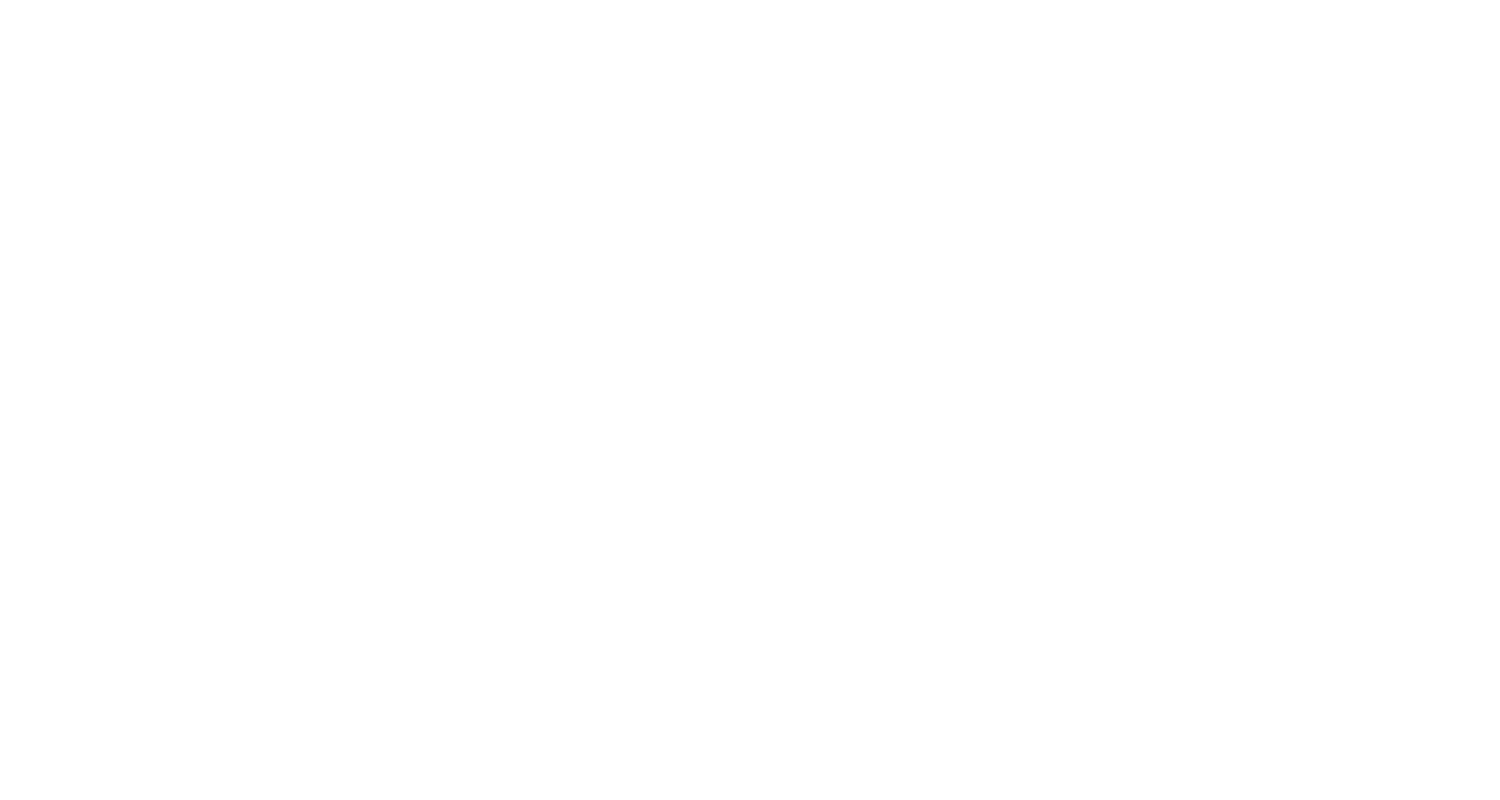
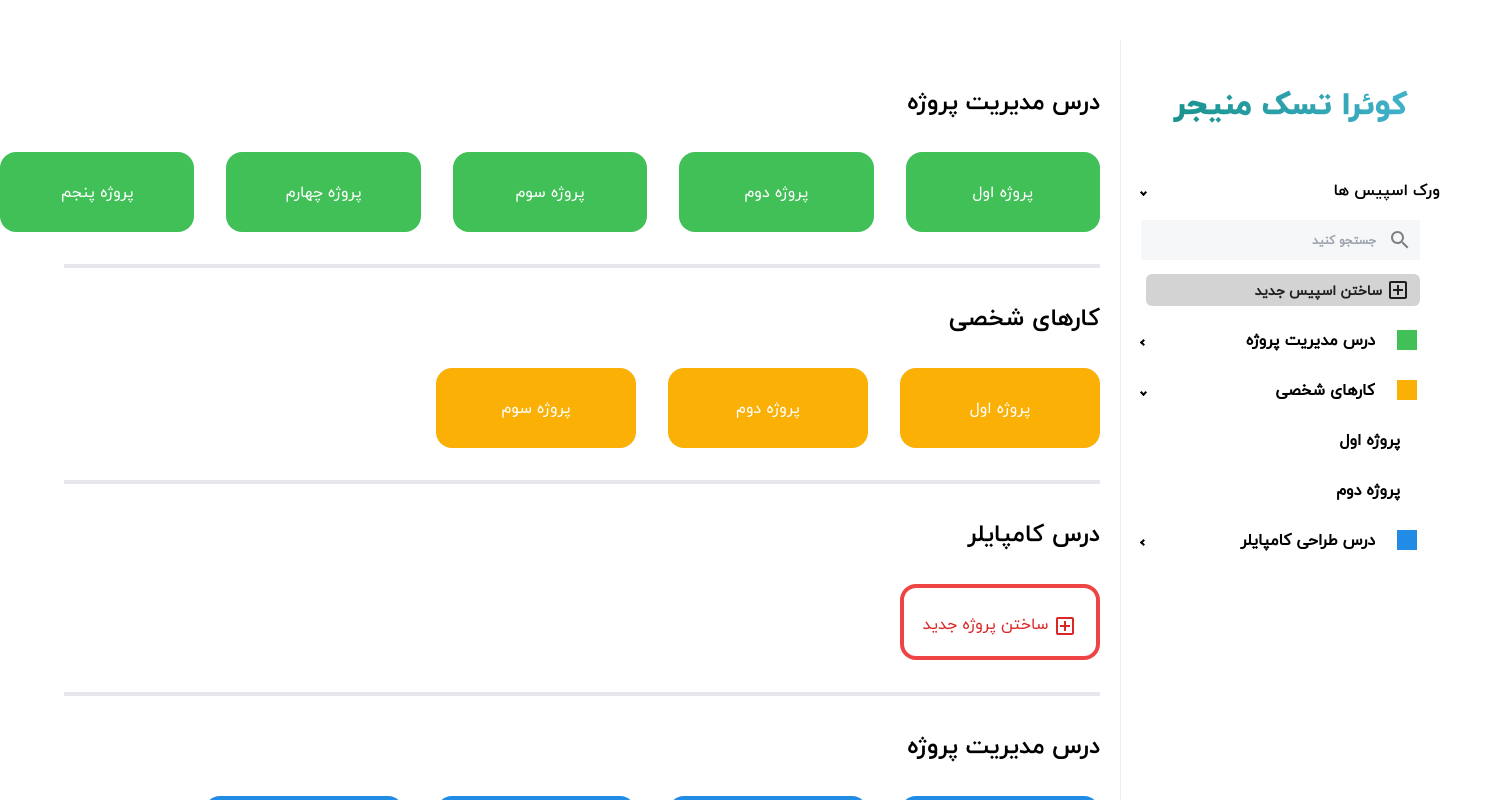
Before and after one commit to fall-Quera-front-end-bootcamp/Group-5, a React (Vite) app: page /home/workspace in a window 1280 px wide. Before the commit this address had no page. Shown: the top 800 px of the page, 1500 px wide, since content can reach past the window. Built offline with nearby package versions, Linux system fonts and the light colour scheme.

Commit message:
Workspace Added path=home/Workspace

```diff
--- a/src/App.tsx
+++ b/src/App.tsx
@@ -4,6 +4,8 @@ import { Login, SignUp, ForgotPassword, ResetPassword, Profile } from "./Pages";
 import { Routes, Route } from "react-router-dom";
 import Listview from "./components/ListView/Listview";
 import MainLayout from "./components/MainLayout";
+import Workspace from "./components/Workspace/Workspace";
+import NotFoundPage from "./Pages/NotFound/NotFoundPage";
 
 function App() {
   return (
@@ -13,12 +15,15 @@ function App() {
         <Route path="signUp" element={<SignUp />} />
         <Route path="forgotPassword" element={<ForgotPassword />} />
         <Route path="resetPassword" element={<ResetPassword />} />
-        <Route path="Listview" element={<Listview />} />
+        <Route path="*" element = {<NotFoundPage />} />
       </Route>
       <Route path="/profile" element={<Profile />} />
-      <Route path="/home" element={<MainLayout />} >
+      <Route path="/home" element={<MainLayout Displayheader = {!window.location.pathname.includes("workspace")} />} >
         <Route index element = {<Listview />} />
+        <Route path="workspace" element = {<Workspace />} />
+
       </Route>
+
     </Routes>
   );
 }
--- a/src/components/MainLayout/index.tsx
+++ b/src/components/MainLayout/index.tsx
@@ -3,12 +3,17 @@ import Sidebar from '../Sidebar/MySideBar'
 import SidebarHeader  from '../Sidebar/SidebarHeader'
 import { Outlet } from 'react-router-dom'
 
-const MainLayout = () => {
+interface MainLayoutProps {
+  Displayheader: boolean;
+}
+const MainLayout = ({Displayheader} : MainLayoutProps) => {
+
   return (
       <div className='flex flex-wrap gap-s'>
       <Sidebar  className="w-[380px] h-12"/>
-      <SidebarHeader className='grow h-1/6 ml-[40px] mt-[41px]' />
-      <div className='basis-[100%] h-5/6'></div>
+      {Displayheader && <><SidebarHeader className='grow h-1/6 ml-[40px] mt-[41px]' />
+      <div className='basis-[100%] h-5/6'></div> </>}
+
       <div className='mr-[400px]  mt-[20px]'>
         <Outlet />
       </div>
--- /dev/null
+++ b/src/components/Workspace/CreateNewProjectButton.tsx
@@ -0,0 +1,13 @@
+import AddBoxOutlinedIcon from "@mui/icons-material/AddBoxOutlined";
+
+const CreateNewProjectButton = () => {
+  return (
+    <div>
+      <button className="w-[200px] h-[76px] rounded-[16px] border-red-500 border-[4px] py-[24px] px-[10px] gap-[4px] font-body text-body-m text-red-600 ">
+        <AddBoxOutlinedIcon /> ساختن پروژه جدید
+      </button>
+    </div>
+  );
+};
+
+export default CreateNewProjectButton;
--- /dev/null
+++ b/src/components/Workspace/Workspace.tsx
@@ -0,0 +1,46 @@
+import WorkspaceItem from "./WorkspaceItem";
+
+const Workspace = () => {
+  return (
+    <div className="flex flex-col w-[1100PX] h-[1024PX] gap-l ">
+      <WorkspaceItem
+        workspaceName="درس مدیریت پروژه"
+        workspaceColor="green"
+        listOfProjects={[
+          "پروژه اول",
+          "پروژه دوم",
+          "پروژه سوم",
+          "پروژه چهارم",
+          "پروژه پنجم",
+        ]}
+      />
+      <WorkspaceItem
+        workspaceName="کارهای شخصی"
+        workspaceColor="yellow"
+        listOfProjects={[
+          "پروژه اول",
+          "پروژه دوم",
+          "پروژه سوم",
+        ]}
+      />
+      <WorkspaceItem
+        workspaceName="درس کامپایلر"
+        workspaceColor="yellow"
+        listOfProjects={[
+        ]}
+      />
+      <WorkspaceItem
+        workspaceName="درس مدیریت پروژه"
+        workspaceColor="blue"
+        listOfProjects={[
+          "پروژه اول",
+          "پروژه دوم",
+          "پروژه سوم",
+          "پروژه چهارم",
+        ]}
+      />
+    </div>
+  );
+};
+
+export default Workspace;
--- /dev/null
+++ b/src/components/Workspace/WorkspaceColorBox.tsx
@@ -0,0 +1,15 @@
+
+interface WorkspaceColorBoxProps {
+    color: string;
+    projectName: string;
+}
+
+const WorkspaceColorBox = ({color , projectName} : WorkspaceColorBoxProps) => {
+  return (
+    <div className={`h-[80px] w-[200px] rounded-[16px] bg-${color}-primary flex justify-center items-center`}>
+      <p className="text-body-m font-body text-white">{projectName}</p>
+    </div>
+  );
+};
+
+export default WorkspaceColorBox;
--- /dev/null
+++ b/src/components/Workspace/WorkspaceItem.tsx
@@ -0,0 +1,31 @@
+import WorkspaceColorBox from "./WorkspaceColorBox"
+import CreateNewProjectButton from "./CreateNewProjectButton";
+
+interface WorkspaceItemProps {
+    workspaceName: string;
+    workspaceColor: string;
+    listOfProjects: string[]  ;
+}
+
+const WorkspaceItem = ({workspaceName, workspaceColor, listOfProjects} : WorkspaceItemProps) => {
+
+  return (
+    <div className="flex flex-col gap-[32px]">
+    <div >
+        <p className="font-bold text-bold-xl">{workspaceName}</p>
+    </div>
+    <div className="flex gap-[32px]">
+        {listOfProjects.length>0 ? listOfProjects.map(project => {
+            return (
+                <WorkspaceColorBox color={workspaceColor} projectName={project} key={project} />
+            )
+        }) : <CreateNewProjectButton />}
+    </div>
+
+    <div className="w-[1036px] border-[2px] -rotate-0"></div>
+
+</div>
+  )
+}
+
+export default WorkspaceItem
--- /dev/null
+++ b/src/pages/NotFound/NotFoundPage.tsx
@@ -0,0 +1,10 @@
+
+const NotFoundPage = () => {
+  return (
+        <div>
+            <h1 className="text-[4rem] font-heading text-center">صفحه مورد نظر شما پیدا نشد</h1>
+        </div>
+  )
+}
+
+export default NotFoundPage
```
